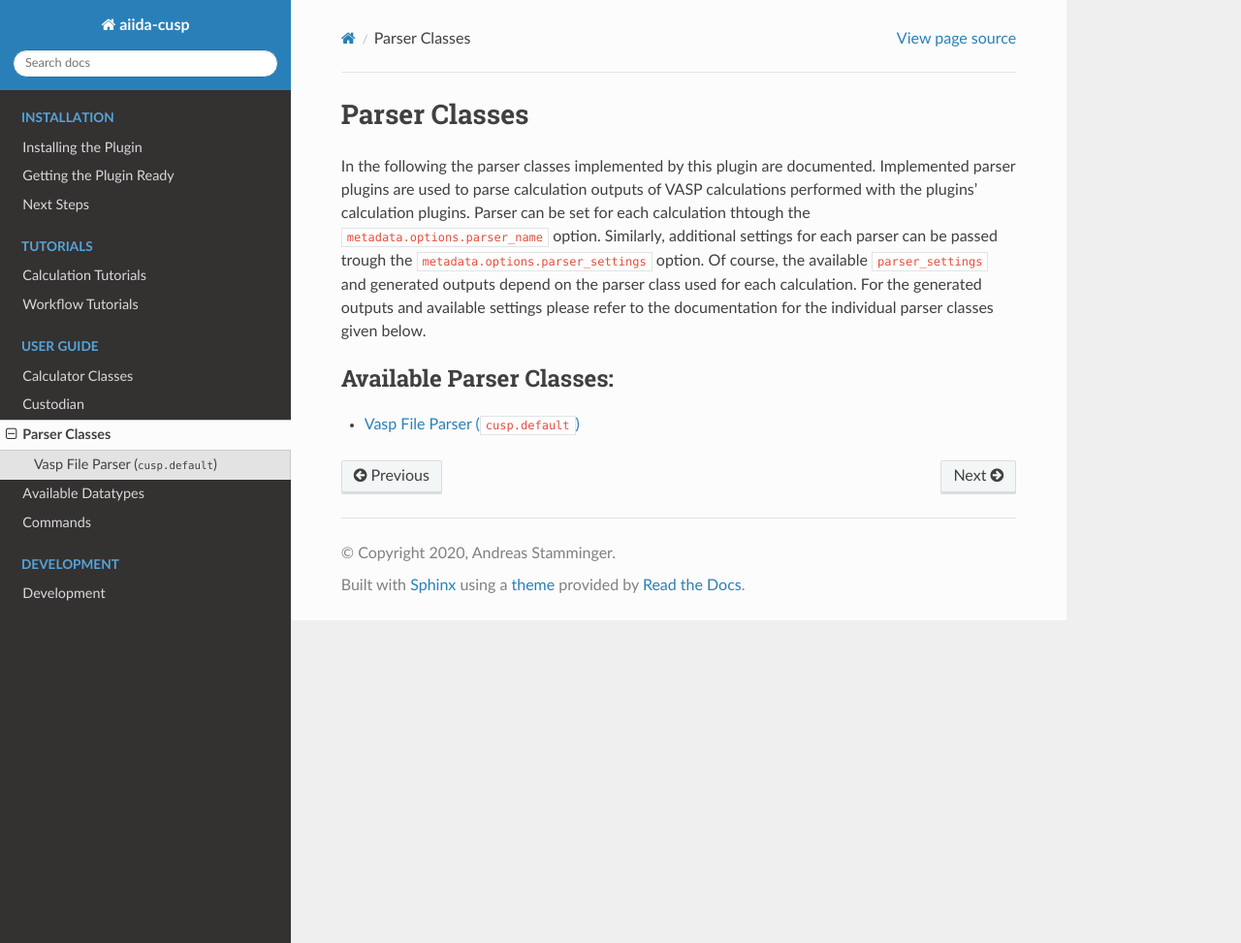
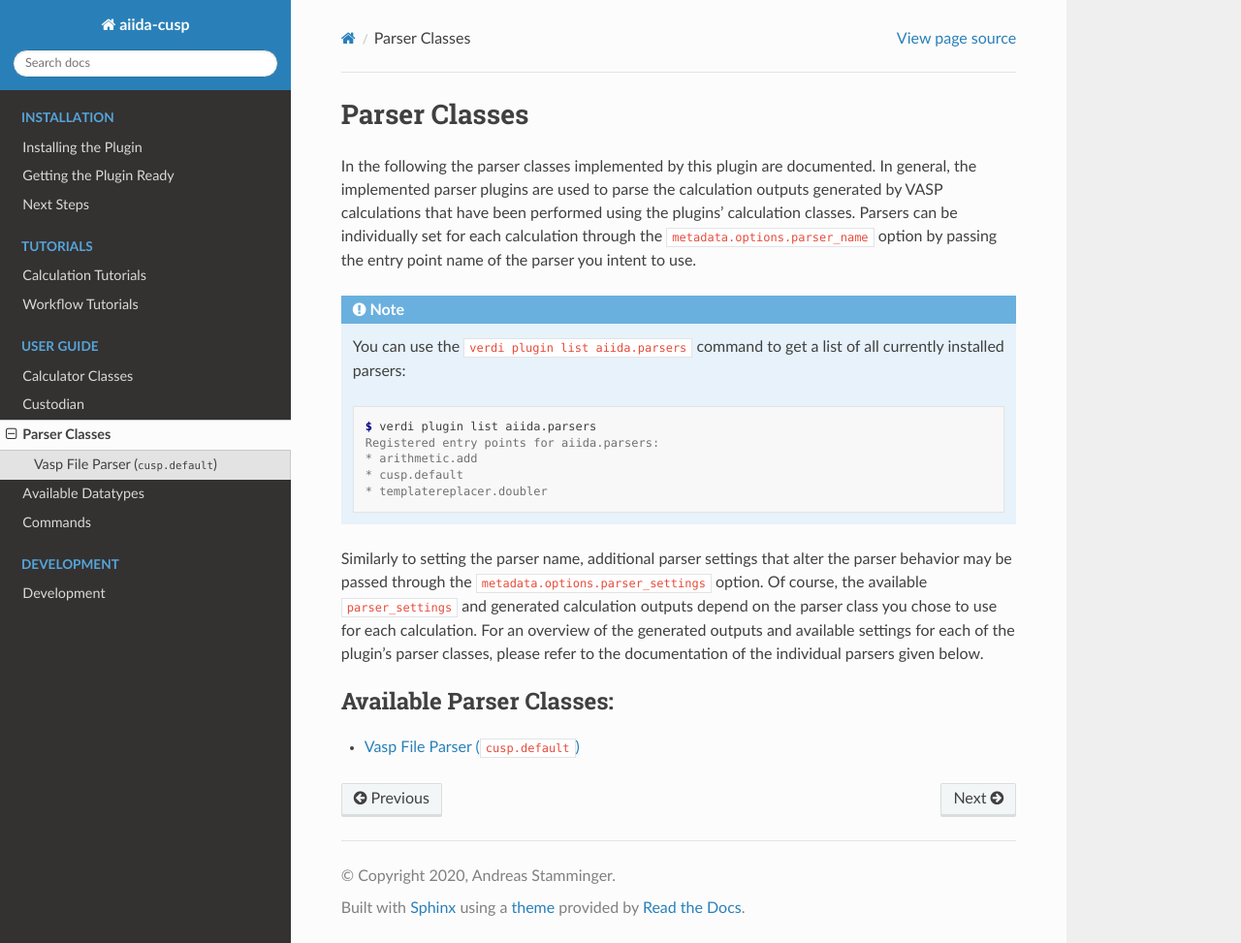
Before and after one commit to aiida-cusp/aiida-cusp, a Sphinx documentation site: the page built from docs/source/user_guide/parsers.rst, in a window 1280 px wide and 973 px high. Shown: the whole window at 97% size. Built offline with Sphinx 7.4.7 and the Read the Docs theme 2.0.0, drawn with Linux system fonts in a browser that asks for light colours.

Commit message:
Proof-read toplevel user guide section
Add small changes and corrections to the topsections of the user-guide
chapter. In this commit no subsections have been reviewed.

```diff
--- a/docs/source/user_guide/commands.rst
+++ b/docs/source/user_guide/commands.rst
@@ -4,9 +4,9 @@
 Commands
 ********
 
-The AiiDA package comes with a useful command line interface accessible through the ``verdi`` command.
-To simplify certain tasks the default ``verdi`` command line interface is extended with additional commands introduced by this plugin.
-In this section all commands added by the plugin and their usage are documented.
+The AiiDA package provides a useful command line interface accessible through the ``verdi`` command.
+To simplify certain tasks the plugin introduces additional commands to extend the default ``verdi`` command line interface.
+In the following sections an overview of the set of commands added by the plugin and their usage is given.
 
 .. toctree::
    :maxdepth: 1
--- a/docs/source/user_guide/parsers.rst
+++ b/docs/source/user_guide/parsers.rst
@@ -5,11 +5,24 @@ Parser Classes
 **************
 
 In the following the parser classes implemented by this plugin are documented.
-Implemented parser plugins are used to parse calculation outputs of VASP calculations performed with the plugins' calculation plugins.
-Parser can be set for each calculation thtough the ``metadata.options.parser_name`` option.
-Similarly, additional settings for each parser can be passed trough the ``metadata.options.parser_settings`` option.
-Of course, the available ``parser_settings`` and generated outputs depend on the parser class used for each calculation.
-For the generated outputs and available settings please refer to the documentation for the individual parser classes given below.
+In general, the implemented parser plugins are used to parse the calculation outputs generated by VASP calculations that have been performed using the plugins' calculation classes.
+Parsers can be individually set for each calculation through the ``metadata.options.parser_name`` option by passing the entry point name of the parser you intent to use.
+
+.. note::
+
+   You can use the ``verdi plugin list aiida.parsers`` command to get a list of all currently installed parsers:
+
+   .. code-block:: console
+
+      $ verdi plugin list aiida.parsers
+      Registered entry points for aiida.parsers:
+      * arithmetic.add
+      * cusp.default
+      * templatereplacer.doubler
+
+Similarly to setting the parser name, additional parser settings that alter the parser behavior may be passed through the ``metadata.options.parser_settings`` option.
+Of course, the available ``parser_settings`` and generated calculation outputs depend on the parser class you chose to use for each calculation.
+For an overview of the generated outputs and available settings for each of the plugin's parser classes, please refer to the documentation of the individual parsers given below.
 
 .. toctree::
    :maxdepth: 1
```
Also changed, not shown: docs/source/user_guide/calculators.rst (+6 -5 lines), docs/source/user_guide/custodian.rst (+8 -7 lines), docs/source/user_guide/datatypes.rst (+6 -2 lines).
